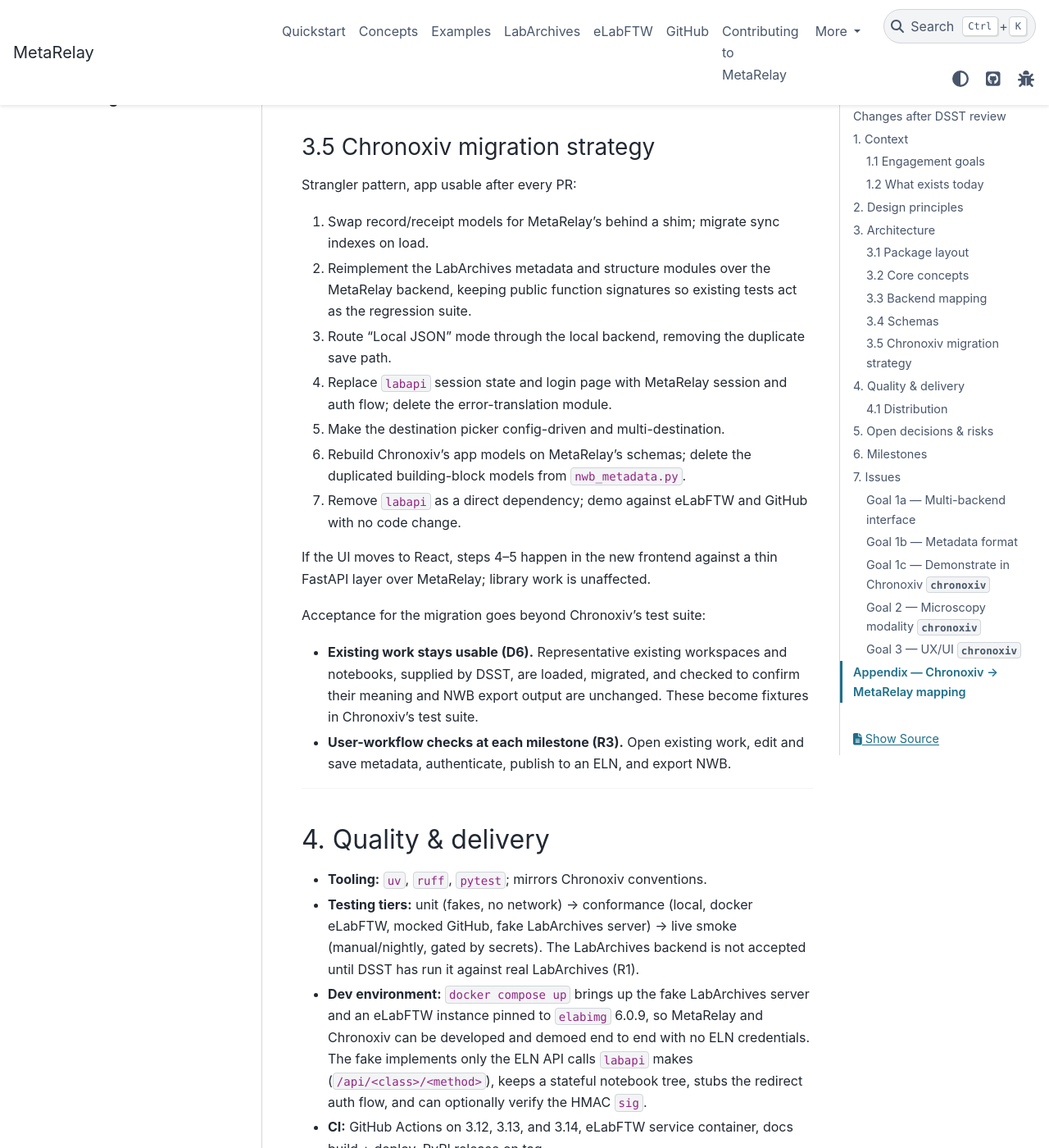
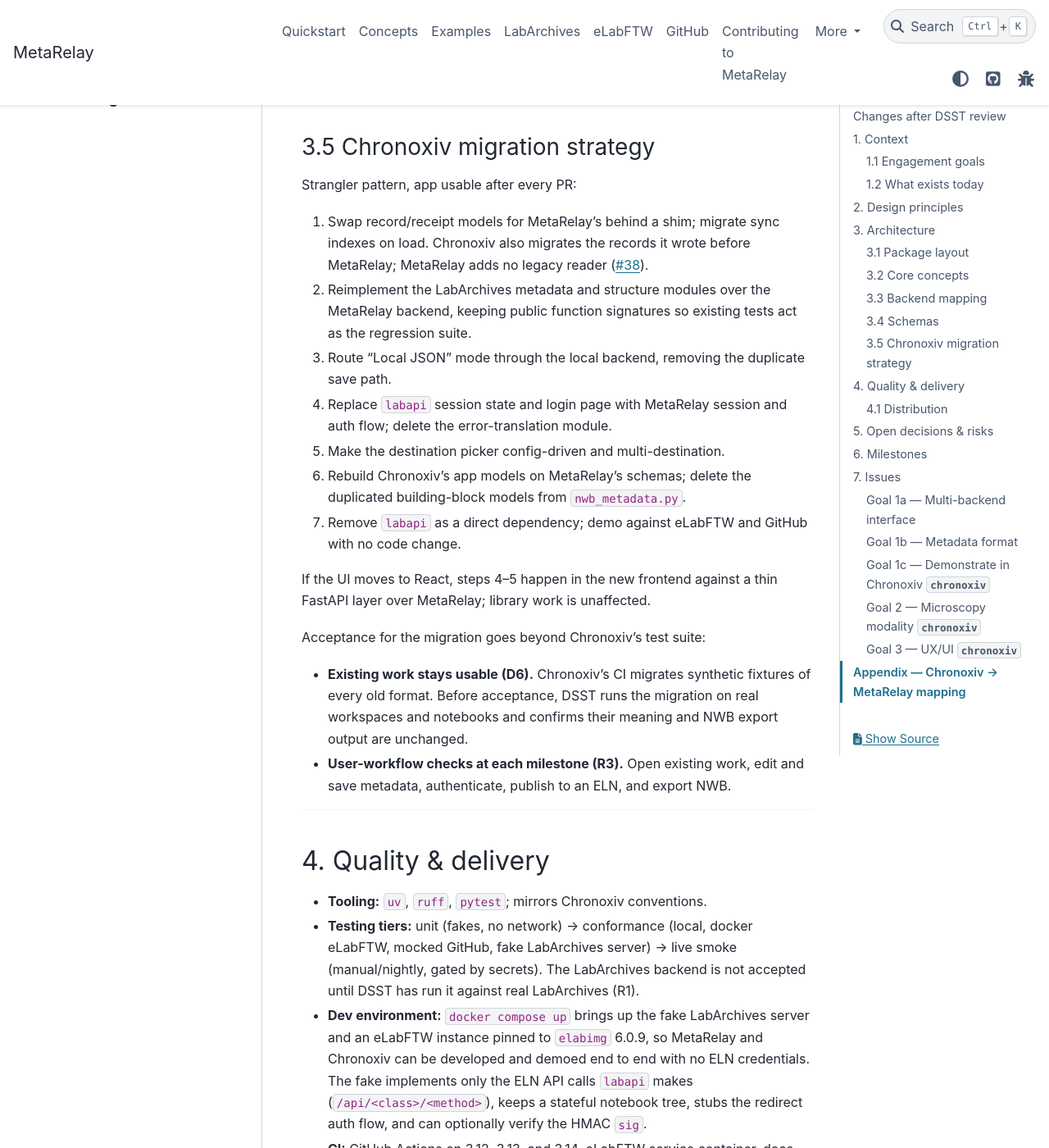
Before and after one commit to nimh-dsst/MetaRelay, a Sphinx documentation site: the page built from docs/IMPLEMENTATION_PLAN.md, in a window 1280 px wide and 1400 px high, scrolled down 7147 px. Shown: the whole window at 82% size. Built offline with Sphinx 7.4.7 and the PyData theme 0.15.4, drawn with Linux system fonts in a browser that asks for light colours; some of the changed text lies outside the part shown.

Commit message:
docs: record that Chronoxiv owns the pre-MetaRelay migration
Refs #38

Co-Authored-By: Claude Opus 5.5 <noreply@anthropic.com>

```diff
--- a/docs/IMPLEMENTATION_PLAN.md
+++ b/docs/IMPLEMENTATION_PLAN.md
@@ -188,7 +188,9 @@ error.
 Strangler pattern, app usable after every PR:
 
 1. Swap record/receipt models for MetaRelay's behind a shim; migrate sync
-   indexes on load.
+   indexes on load. Chronoxiv also migrates the records it wrote before
+   MetaRelay; MetaRelay adds no legacy reader
+   ([#38](https://github.com/nimh-dsst/MetaRelay/issues/38)).
 2. Reimplement the LabArchives metadata and structure modules over the
    MetaRelay backend, keeping public function signatures so existing tests
    act as the regression suite.
@@ -207,10 +209,10 @@ FastAPI layer over MetaRelay; library work is unaffected.
 
 Acceptance for the migration goes beyond Chronoxiv's test suite:
 
-- **Existing work stays usable (D6).** Representative existing workspaces and
-  notebooks, supplied by DSST, are loaded, migrated, and checked to confirm
-  their meaning and NWB export output are unchanged. These become fixtures in
-  Chronoxiv's test suite.
+- **Existing work stays usable (D6).** Chronoxiv's CI migrates synthetic
+  fixtures of every old format. Before acceptance, DSST runs the migration on
+  real workspaces and notebooks and confirms their meaning and NWB export
+  output are unchanged.
 - **User-workflow checks at each milestone (R3).** Open existing work, edit
   and save metadata, authenticate, publish to an ELN, and export NWB.
 
@@ -292,7 +294,7 @@ Updated with DSST's response in
 | D3 | **eLabFTW record storage.** Uploads, `extra_fields`, or body. | Timeboxed spike, recorded as an ADR. Criteria: round-trip fidelity, in-app searchability, whether a user can find and understand the metadata in eLabFTW without Chronoxiv, and what happens when someone edits it directly (D7). | Dev |
 | D4 | **Microscopy field scope.** | MVP is simple planar immunostaining. DSST coordinates field discovery with users and confirms the target NWB extension with the DANDI developers before schema work starts. | Designer, Dev, DSST |
 | D5 | **Hosting and always-on deployment.** Ad hoc today; interest in an always-available, NIH-hosted internal tool. | Deployment discovery runs alongside D2, not after it. Compare a supported local installation with an institution-managed deployment (for example AWS STRIDES for IRP users). Document where data is processed and stored, and involve the responsible NIH IT and security team before choosing a cloud approach. | Tech Lead, DSST |
-| D6 | **Schema boundary for 1b.** The scope asks to "refine the metadata format" without saying where schemas live; the JSON Chronoxiv writes today is mostly its app-shaped workspace document. | Agreed: MetaRelay owns the record envelope and NDX-aligned models; Chronoxiv's workflow models and workspace document stay in Chronoxiv (§3.4). Acceptance requires loading, migrating, and checking representative existing workspaces (§3.5). | Tech Lead, DSST |
+| D6 | **Schema boundary for 1b.** The scope asks to "refine the metadata format" without saying where schemas live; the JSON Chronoxiv writes today is mostly its app-shaped workspace document. | Agreed: MetaRelay owns the record envelope and NDX-aligned models; Chronoxiv's workflow models and workspace document stay in Chronoxiv (§3.4). Chronoxiv owns the migration. Acceptance: synthetic fixtures in CI, plus a DSST run on real data (§3.5). | Tech Lead, DSST |
 | D7 | **Direct edits in the ELN.** Users can edit an entry in LabArchives or eLabFTW without going through MetaRelay. | Proposed: the JSON stays the source of truth. A change to the JSON outside MetaRelay is a conflict, as today. Receipts also store a checksum of the rendered preview, so an edit to the preview alone is detected and reported, never silently overwritten. The caller chooses to keep the edit (by editing the record) or replace it (`force`). Confirm with DSST during the eLabFTW spike. | Tech Lead, DSST |
 | R1 | **LabArchives guest account unconfirmed.** | Build fake-first against a stateful fake LabArchives API server (§4); the same contract tests run against fake and live. DSST runs a smoke script with real credentials and captures responses as cassettes, and the fake is corrected wherever it disagrees. DSST tests with real credentials before the backend is accepted. | DSST (access), Dev |
 | R2 | **eLabFTW and `elabapi-python` version drift.** | Pin eLabFTW to `elabimg` 6.0.9 (includes the PHP fix; next major release) in CI and the dev stack. An adapter layer isolates the generated client. | Dev |
@@ -343,7 +345,7 @@ PRs. Labels: `goal:1a|1b|1c|2|3`, `backend:<name>`, `schema`, `infra`,
 5. **Round-trip verification** — every schema's examples through every backend; documented versioning policy.
 
 ### Goal 1c — Demonstrate in Chronoxiv `chronoxiv`
-1. **Adopt MetaRelay models and backend** — swap record/receipt models with index migration; representative existing workspaces from DSST as migration fixtures; reimplement LabArchives metadata and structure modules over the MetaRelay backend behind existing signatures; run Chronoxiv locally against the MetaRelay dev stack.
+1. **Adopt MetaRelay models and backend** — swap record/receipt models with index migration; migration of pre-MetaRelay records, tested on synthetic fixtures; reimplement LabArchives metadata and structure modules over the MetaRelay backend behind existing signatures; run Chronoxiv locally against the MetaRelay dev stack.
 2. **Unify storage modes** — route Local JSON through the local backend; config-driven, multi-destination picker.
 3. **Replace session and auth** — MetaRelay session and auth flow on the login page; delete `labapi`-specific error handling; rebuild Chronoxiv's app models on MetaRelay schemas and register its record schemas; remove `labapi` as a direct dependency.
 4. **Service layer (conditional on D2)** — FastAPI wrapper over MetaRelay if the UI moves to React.
```
Also changed, not shown: docs/concepts.md (+2 -0 lines), 2 other files.
